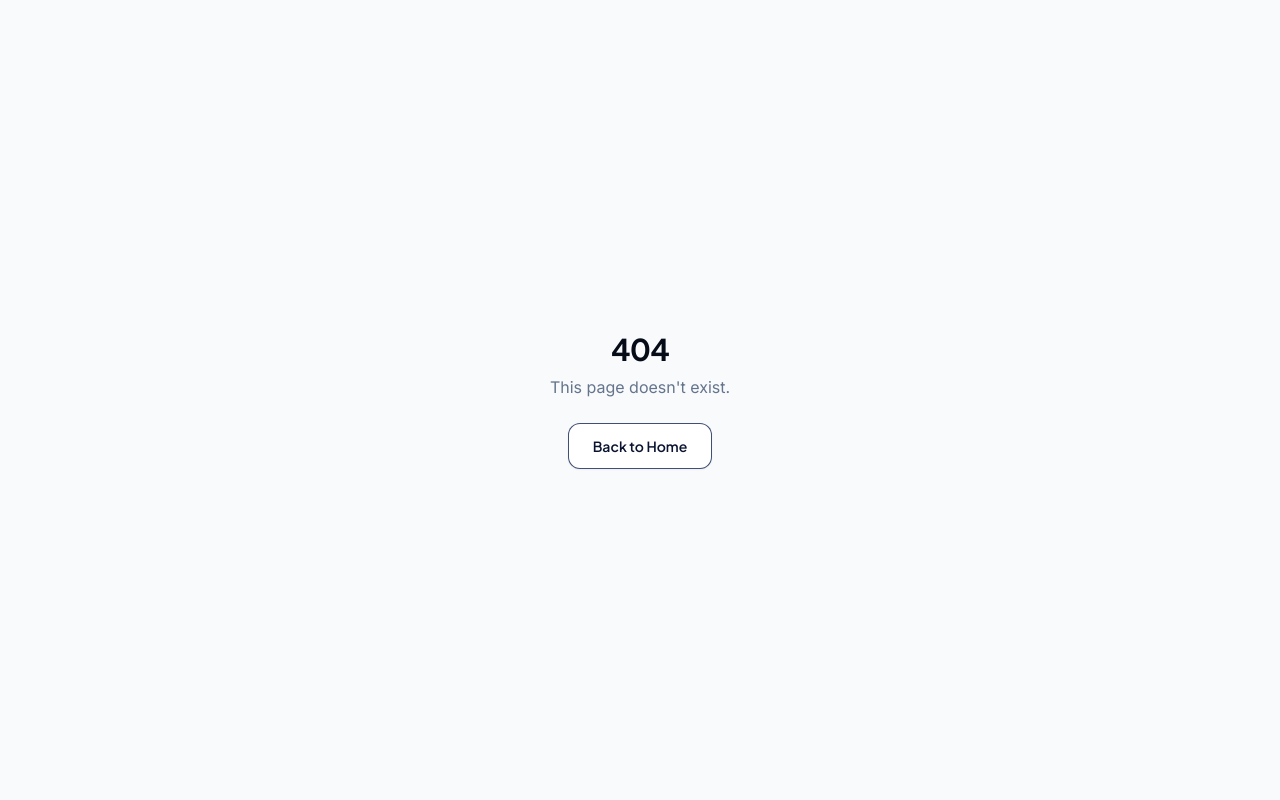
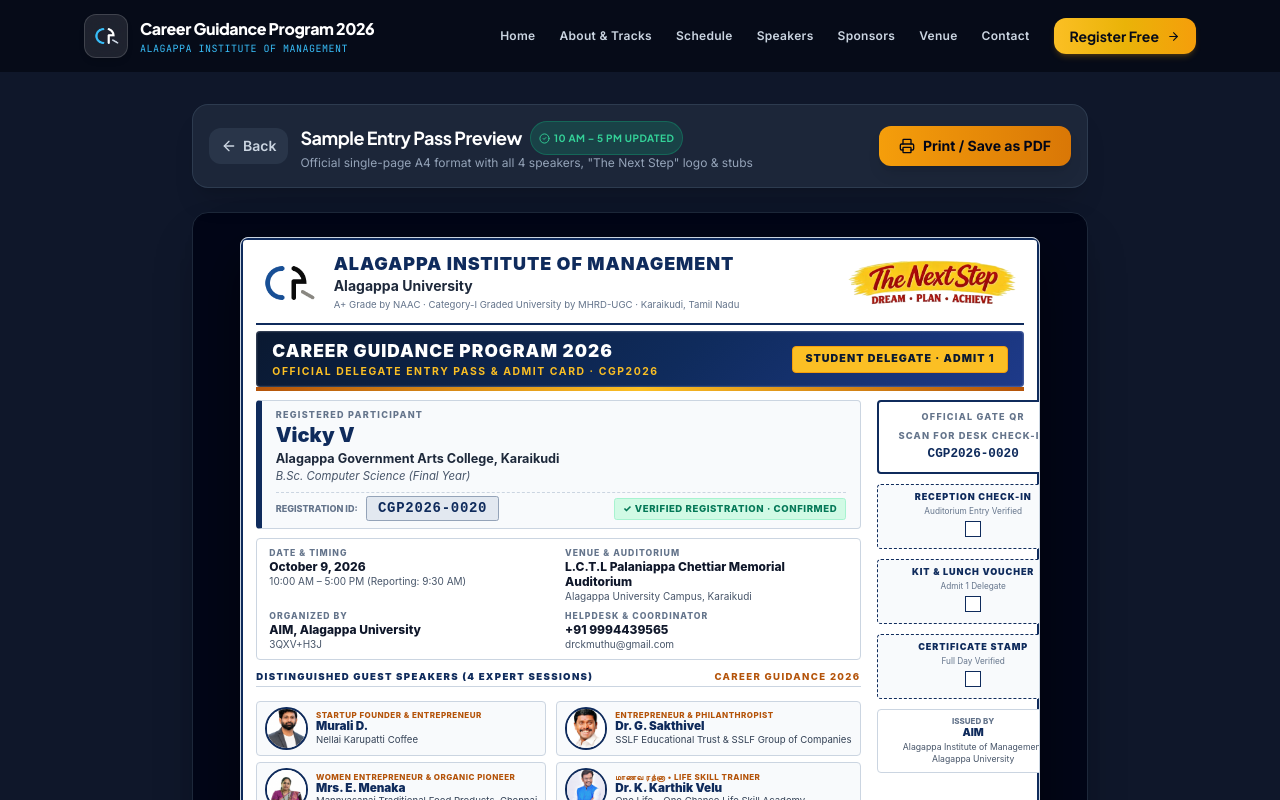
Before and after one commit to vigneshvicky1312/CareerGuidance, a React (Vite) app: page /sample-pass in a window 1280 px wide. Before the commit this address had no page. Shown: the top 800 px of the page. Built offline with nearby package versions, Linux system fonts and the light colour scheme.

Commit message:
feat: add dedicated /sample-pass live preview page with A4 document frame

```diff
--- a/src/App.jsx
+++ b/src/App.jsx
@@ -14,6 +14,7 @@
 const SponsorsPage = lazy(() => import('./pages/Sponsors'))
 const ContactPage = lazy(() => import('./pages/Contact'))
 const CheckIn = lazy(() => import('./pages/CheckIn'))
+const SamplePassPreview = lazy(() => import('./pages/SamplePassPreview'))
 
 // Admin pages
 const AdminLayout = lazy(() => import('./pages/admin/AdminLayout'))
@@ -45,6 +46,8 @@
             <Route path="/about" element={<About />} />
             <Route path="/register" element={<Register />} />
             <Route path="/registration-success" element={<RegistrationSuccess />} />
+            <Route path="/sample-pass" element={<SamplePassPreview />} />
+            <Route path="/pass-preview" element={<SamplePassPreview />} />
             <Route path="/location" element={<LocationPage />} />
             <Route path="/sponsors" element={<SponsorsPage />} />
             <Route path="/contact" element={<ContactPage />} />
--- a/src/components/RegistrationPass.jsx
+++ b/src/components/RegistrationPass.jsx
@@ -4,16 +4,8 @@
 import { buildStudentQrValue } from '../utils/qrGenerator'
 import { Printer } from 'lucide-react'
 import TicketCard from './TicketCard'
-
-export default function RegistrationPass({ student }) {
-  const qrRef = useRef(null)
-
-  function handlePrint() {
-    const canvas = qrRef.current?.querySelector('canvas')
-    const qrDataUrl = canvas ? canvas.toDataURL('image/png') : ''
-    const origin = window.location.origin
-
-    const html = `<!DOCTYPE html>
+export function generatePassHtml({ student, origin, qrDataUrl, autoPrint = true }) {
+  return `<!DOCTYPE html>
 <html lang="en">
 <head>
 <meta charset="utf-8"/>
@@ -728,6 +720,7 @@
 
 </div><!-- /pass-card-frame -->
 
+${autoPrint ? `
 <script>
   window.addEventListener('load', function() {
     setTimeout(function() {
@@ -735,9 +728,19 @@
       window.print();
     }, 350);
   });
-</script>
+</script>` : ''}
 </body>
 </html>`
+}
+
+export default function RegistrationPass({ student }) {
+  const qrRef = useRef(null)
+
+  function handlePrint() {
+    const canvas = qrRef.current?.querySelector('canvas')
+    const qrDataUrl = canvas ? canvas.toDataURL('image/png') : ''
+    const origin = window.location.origin
+    const html = generatePassHtml({ student, origin, qrDataUrl, autoPrint: true })
 
     const win = window.open('', '_blank', 'width=950,height=850')
     win.document.write(html)
--- a/src/pages/RegistrationSuccess.jsx
+++ b/src/pages/RegistrationSuccess.jsx
@@ -3,13 +3,18 @@
 import RegistrationPass from '../components/RegistrationPass'
 import { PartyPopper } from 'lucide-react'
 
+const sampleStudent = {
+  name: 'Vicky V',
+  college: 'Alagappa Government Arts College, Karaikudi',
+  department: 'B.Sc. Computer Science (Final Year)',
+  registrationId: 'CGP2026-0020',
+  email: 'vicky@example.com',
+  phone: '+91 99944 39565',
+}
+
 export default function RegistrationSuccess() {
   const location = useLocation()
-  const student = location.state?.student
-
-  if (!student) {
-    return <Navigate to="/register" replace />
-  }
+  const student = location.state?.student || sampleStudent
 
   return (
     <section className="section max-w-2xl w-full overflow-x-hidden text-center">
--- /dev/null
+++ b/src/pages/SamplePassPreview.jsx
@@ -0,0 +1,110 @@
+import { useState, useEffect, useRef } from 'react'
+import { Link } from 'react-router-dom'
+import eventConfig from '../config/eventConfig'
+import { generatePassHtml } from '../components/RegistrationPass'
+import { QRCodeCanvas } from 'qrcode.react'
+import { buildStudentQrValue } from '../utils/qrGenerator'
+import { Printer, ArrowLeft, CheckCircle2 } from 'lucide-react'
+
+const sampleStudent = {
+  name: 'Vicky V',
+  college: 'Alagappa Government Arts College, Karaikudi',
+  department: 'B.Sc. Computer Science (Final Year)',
+  registrationId: 'CGP2026-0020',
+  email: 'vicky@example.com',
+  phone: '+91 99944 39565',
+}
+
+export default function SamplePassPreview() {
+  const qrRef = useRef(null)
+  const [qrDataUrl, setQrDataUrl] = useState('')
+
+  useEffect(() => {
+    // Generate QR Data URL from canvas
+    const timer = setTimeout(() => {
+      const canvas = qrRef.current?.querySelector('canvas')
+      if (canvas) {
+        setQrDataUrl(canvas.toDataURL('image/png'))
+      }
+    }, 100)
+    return () => clearTimeout(timer)
+  }, [])
+
+  const qrValue = buildStudentQrValue(sampleStudent.registrationId)
+  const origin = typeof window !== 'undefined' ? window.location.origin : ''
+  const passHtml = generatePassHtml({
+    student: sampleStudent,
+    origin,
+    qrDataUrl,
+    autoPrint: false,
+  })
+
+  function handlePrint() {
+    const printHtml = generatePassHtml({
+      student: sampleStudent,
+      origin,
+      qrDataUrl,
+      autoPrint: true,
+    })
+    const win = window.open('', '_blank', 'width=950,height=850')
+    if (win) {
+      win.document.write(printHtml)
+      win.document.close()
+    }
+  }
+
+  return (
+    <div className="min-h-screen bg-slate-900 py-8 px-4 sm:px-6">
+      {/* Hidden QR for generating high-res data URL */}
+      <div ref={qrRef} style={{ display: 'none' }}>
+        <QRCodeCanvas value={qrValue} size={250} fgColor="#0f2b5c" bgColor="#ffffff" level="H" />
+      </div>
+
+      <div className="max-w-4xl mx-auto">
+        {/* Top Navigation & Action Header */}
+        <div className="flex flex-col sm:flex-row items-center justify-between gap-4 mb-6 bg-slate-800/90 border border-slate-700/80 p-4 rounded-2xl shadow-xl backdrop-blur-md">
+          <div className="flex items-center gap-3">
+            <Link
+              to="/"
+              className="inline-flex items-center gap-1.5 text-xs sm:text-sm font-semibold text-slate-300 hover:text-white bg-slate-700/60 hover:bg-slate-700 px-3 py-2 rounded-xl transition"
+            >
+              <ArrowLeft size={16} /> Back
+            </Link>
+            <div>
+              <h1 className="text-base sm:text-lg font-bold text-white flex items-center gap-2">
+                Sample Entry Pass Preview
+                <span className="inline-flex items-center gap-1 text-[10px] font-bold uppercase tracking-wider bg-emerald-500/20 text-emerald-400 px-2 py-0.5 rounded-full border border-emerald-500/30">
+                  <CheckCircle2 size={11} /> 10 AM – 5 PM Updated
+                </span>
+              </h1>
+              <p className="text-xs text-slate-400">
+                Official single-page A4 format with all 4 speakers, "The Next Step" logo &amp; stubs
+              </p>
+            </div>
+          </div>
+
+          <div className="flex items-center gap-2 w-full sm:w-auto">
+            <button
+              onClick={handlePrint}
+              className="w-full sm:w-auto inline-flex items-center justify-center gap-2 bg-gradient-to-r from-amber-500 to-amber-600 hover:from-amber-600 hover:to-amber-700 text-slate-950 font-bold text-xs sm:text-sm px-5 py-2.5 rounded-xl shadow-lg transition active:scale-[0.98]"
+            >
+              <Printer size={16} /> Print / Save as PDF
+            </button>
+          </div>
+        </div>
+
+        {/* Realistic A4 Document Container */}
+        <div className="bg-slate-950 p-2 sm:p-6 rounded-2xl shadow-2xl border border-slate-800 flex justify-center">
+          <div className="w-full max-w-[800px] bg-white rounded-lg shadow-[0_20px_50px_rgba(0,0,0,0.5)] overflow-hidden border border-slate-300">
+            <iframe
+              title="Entry Pass A4 Live Preview"
+              srcDoc={passHtml}
+              className="w-full h-[1050px] border-0 select-none"
+              style={{ minHeight: '1050px' }}
+            />
+          </div>
+        </div>
+      </div>
+    </div>
+  )
+}
```
